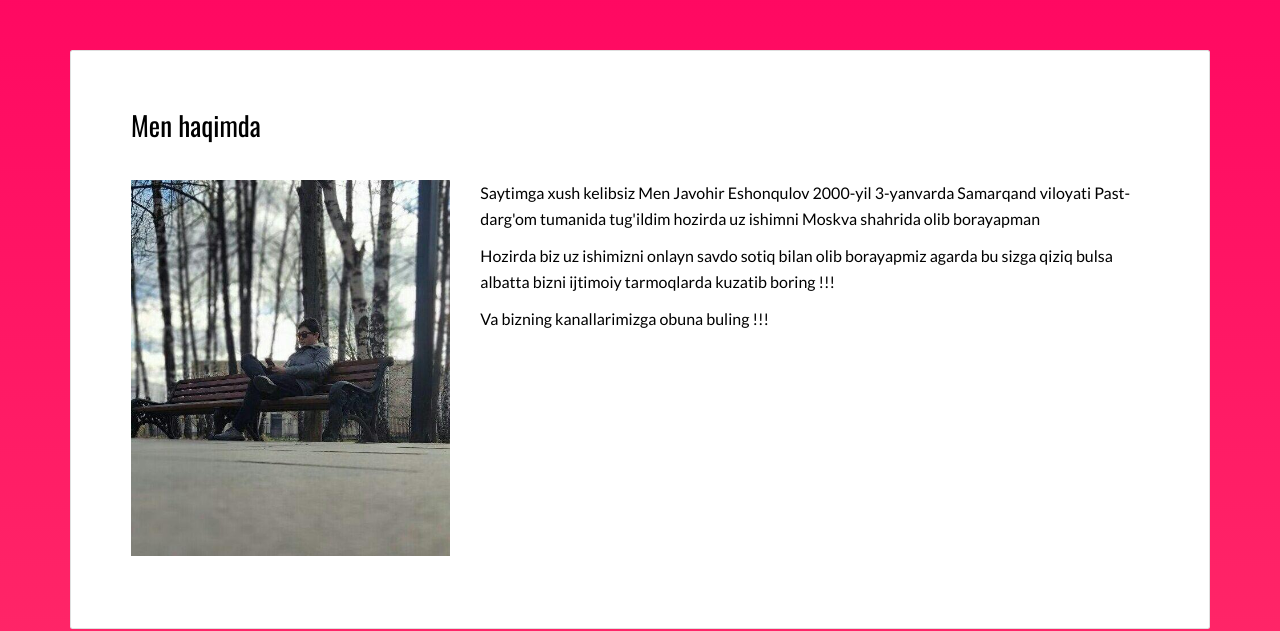
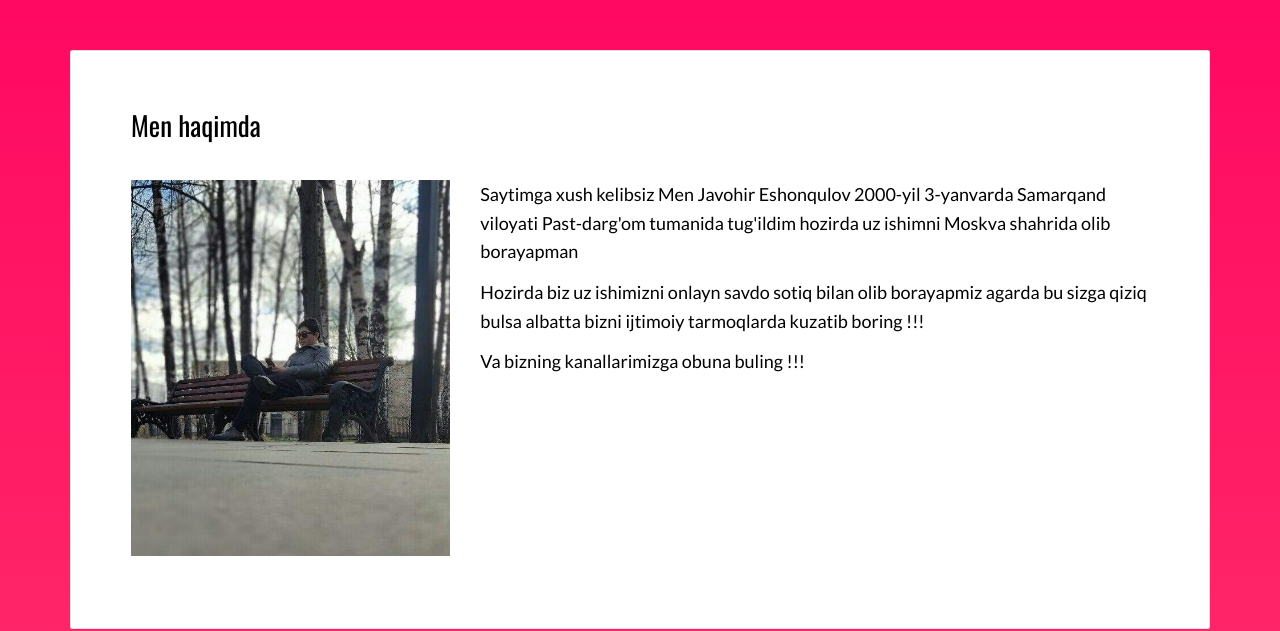
Before and after one commit to Doniyorbek99/JAVOHIR-sayt, a plain HTML site: page index.html in a window 1280 px wide. Shown: the part 195-826 px from the top of the page. Drawn offline with nearby package versions, Linux system fonts and the light colour scheme.

Commit message:
Update index.html

```diff
--- a/index.html
+++ b/index.html
@@ -54,11 +54,11 @@
               </div>
               <div class="col-md-8">
 
-              <p style="color: black;">Saytimga xush kelibsiz Men Javohir Eshonqulov 2000-yil 3-yanvarda Samarqand viloyati Past-darg'om tumanida tug'ildim hozirda uz ishimni Moskva shahrida olib borayapman</p>
+              <p style="color: black; font-size: 18px;"">Saytimga xush kelibsiz Men Javohir Eshonqulov 2000-yil 3-yanvarda Samarqand viloyati Past-darg'om tumanida tug'ildim hozirda uz ishimni Moskva shahrida olib borayapman</p>
 
-              <p style="color: black;"> Hozirda biz uz ishimizni onlayn savdo sotiq bilan olib borayapmiz agarda bu sizga qiziq bulsa albatta bizni ijtimoiy tarmoqlarda kuzatib boring !!!</p>
+              <p style="color: black;  font-size: 18px;"> Hozirda biz uz ishimizni onlayn savdo sotiq bilan olib borayapmiz agarda bu sizga qiziq bulsa albatta bizni ijtimoiy tarmoqlarda kuzatib boring !!!</p>
 
-              <p style="color: black;"> Va bizning kanallarimizga obuna buling !!!</p>
+              <p style="color: black;  font-size: 18px;"> Va bizning kanallarimizga obuna buling !!!</p>
 
               </div>
             </div>
```
